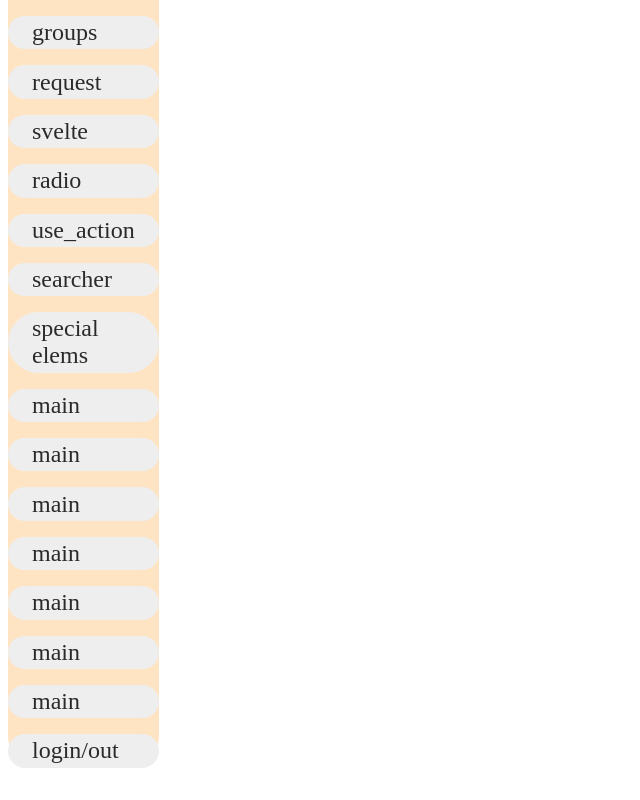
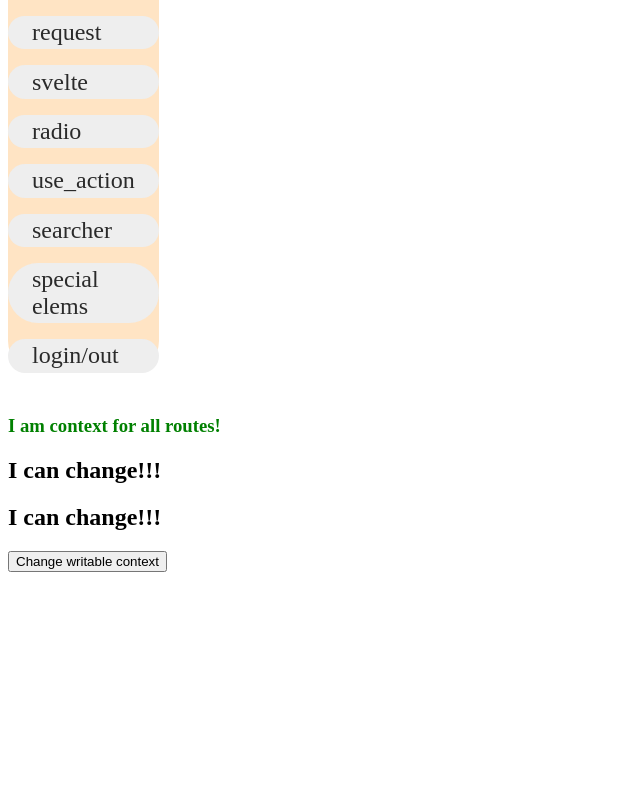
Before and after one commit to Waldemar-00/Svelte-Sveltekit, a SvelteKit app: page /slots/nameslots in a window 1280 px wide. Shown: the part 475-1275 px from the top of the page, without its empty margins (0-640 px from the left). After the commit the page ends 1055 px from the top, so only its background shows below. Built offline with nearby package versions, Linux system fonts and the light colour scheme.

Commit message:
setContext, getContext and they with svelte store writable.

```diff
--- a/src/routes/+layout.svelte
+++ b/src/routes/+layout.svelte
@@ -1,5 +1,7 @@
 <script>
 	// @ts-nocheck
+	import { setContext, getContext } from 'svelte';
+	import { writable } from 'svelte/store';
 	let toggle = 'none';
 	let check = false;
 	let disabled = 'auto';
@@ -12,13 +14,16 @@
 			disabled = 'none';
 		}
 	}
+	setContext('commonMessage', 'I am context for all routes!');
+	let commonMessage = getContext('commonMessage');
+	const changingContext = writable(setContext('changingMessage', 'I can change!!!'));
+	let getChangingMessage = getContext('changingMessage');
 </script>
 
 <main>
 	<nav style="--toggle:{toggle}; --pointer:{disabled}">
 		<button class="spred" on:click={toggleDisplay}>Client Nav</button>
 		<a href="/">main</a>
-		<a href="/s_window">main</a>
 		<a href="/about/?size=43">about</a>
 		<a href="/slots">slots</a>
 		<a href="/dispatch">dispatch</a>
@@ -32,19 +37,18 @@
 		<a href="/use_action">use_action</a>
 		<a href="/searcher">searcher</a>
 		<a href="/special">special elems</a>
-		<a href="/">main</a>
-		<a href="/">main</a>
-		<a href="/">main</a>
-		<a href="/">main</a>
-		<a href="/">main</a>
-		<a href="/">main</a>
-		<a href="/">main</a>
 		<a href="/login" class="login">login/out</a>
 	</nav>
 	<div>
 		<slot></slot>
 	</div>
 </main>
+<h3>{commonMessage}</h3>
+<h2>{$changingContext}</h2>
+<h2>{getChangingMessage}</h2>
+<button on:click={() => changingContext.update((m) => (m = 'I have been changed!!!'))}
+	>Change writable context</button
+>
 
 <!-- <dialog>
 	<form action="">
@@ -64,6 +68,9 @@
 		display: inline-flex;
 		justify-content: flex-start;
 		gap: 5vw;
+	}
+	h3 {
+		color: green;
 	}
 	nav {
 		display: inline-flex;
--- a/src/routes/searcher/+page.svelte
+++ b/src/routes/searcher/+page.svelte
@@ -1,18 +1,10 @@
 <script>
 	// @ts-nocheck
-	// import { onMount } from 'svelte';
+	import { getContext, setContext } from 'svelte';
 	import { browser } from '$app/environment';
 	import { page, navigating, updated } from '$app/stores';
-	// console.log($navigating);
-	// console.log($updated);
-
 	export let data;
 	let header = 'Some';
-	//! Why the code below don't return the headers?
-	// onMount(async () => {
-	// 	const response = await fetch(window.location.href);
-	// 	header = await response.headers.get('x-custom-header');
-	// });
 	async function inBrowser() {
 		const response = await fetch(window.location.href);
 		header = await response.headers.get('x-custom-header');
@@ -20,6 +12,9 @@
 	$: if (browser) {
 		inBrowser();
 	}
+	setContext('commonMessage', 'I changed the common message');
+	//!Context will be changed only for this component which it is binding!!!!!!!!!!!
+	let commonMessage = getContext('commonMessage');
 </script>
 
 <svelte:head
@@ -31,7 +26,6 @@
     of salt that you'll keep coming back for."
 	/></svelte:head
 >
-<!--for availability and SEO on each page!-->
 <h1>{header}</h1>
 <form action="/searcher">
 	<!-- svelte-ignore a11y-autofocus -->
@@ -50,9 +44,13 @@
 		<li><h3>{data?.q}</h3></li>
 	{/if}
 </ul>
+<h2>{commonMessage}</h2>
 
 <style>
 	form {
 		margin: 4rem auto;
 	}
+	h2 {
+		color: red;
+	}
 </style>
--- a/src/routes/slots/nameslots/+page.svelte
+++ b/src/routes/slots/nameslots/+page.svelte
@@ -15,13 +15,17 @@
 	];
 </script>
 
+<svelte:head><title>Named slotes</title></svelte:head>
 <h1>Name slots</h1>
 <ContentPattern let:content>
 	<h2 slot="header" let:header>{header}</h2>
 	<p>
 		{content}
 	</p>
-	<h2 slot="footer" let:footer>{footer}</h2>
+	<svelte:fragment slot="footer" let:footer>
+		<h2>{footer}</h2>
+		<h3>svelte:fragment</h3>
+	</svelte:fragment>
 </ContentPattern>
 <!--How it does work???????????????????-->
 <!-- <ul>
```
Also changed, not shown: src/routes/request/+page.svelte (+12 -0 lines).
